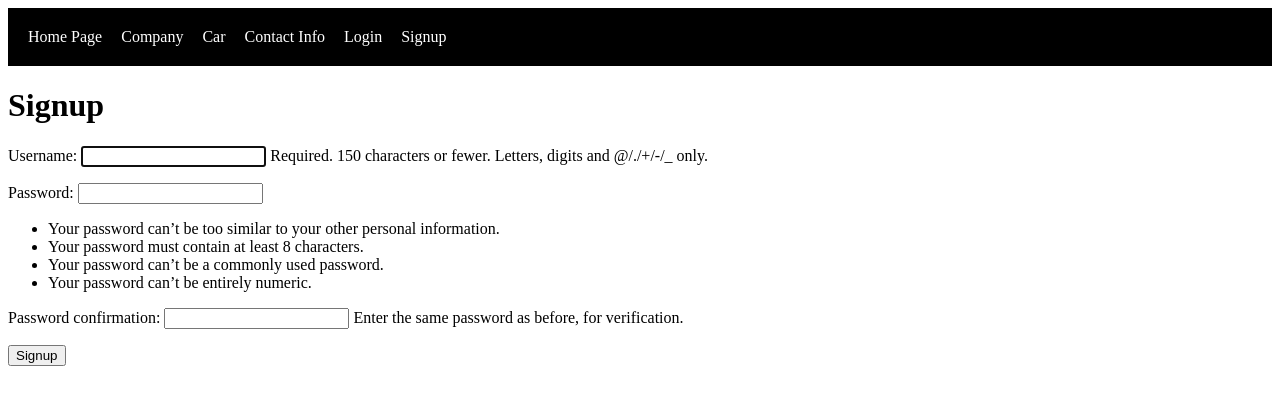
After one commit to saideendev111/CarSell, a Django app: page /auth/signup/ in a window 1280 px wide. The commit adds this page. Shown: the top 405 px of the page. Run offline with Django 5.2, Linux system fonts and the light colour scheme.

Commit message:
Created auth functionality

```diff
--- a/cars_resale_project/settings.py
+++ b/cars_resale_project/settings.py
@@ -126,3 +126,8 @@ STATIC_URL = 'static/'
 # https://docs.djangoproject.com/en/5.2/ref/settings/#default-auto-field
 
 DEFAULT_AUTO_FIELD = 'django.db.models.BigAutoField'
+
+# Auth Redirects
+LOGIN_URL = "login"
+LOGIN_REDIRECT_URL = "home"       # after successful login
+LOGOUT_REDIRECT_URL = "login"     # after logout
--- a/cars_resale_project/urls.py
+++ b/cars_resale_project/urls.py
@@ -21,4 +21,5 @@ from django.urls import path,include
 urlpatterns = [
     path('admin/', admin.site.urls),
     path('', include('main_app.urls')),
+    path("auth/", include("django.contrib.auth.urls")),
 ]
--- a/main_app/templates/base.html
+++ b/main_app/templates/base.html
@@ -4,21 +4,24 @@
 <head>
   <meta charset="UTF-8">
   <meta name="viewport" content="width=device-width, initial-scale=1.0">
-    <title>Document</title>
-    <link rel="stylesheet" href="{% static 'css/style.css'%}">
-
+  <title>Car Website</title>
+  <link rel="stylesheet" href="{% static 'css/style.css' %}">
   {% block head %}{% endblock head %}
 </head>
 <body>
 
   <header class="navbar">
+    <!-- Left side of navbar -->
+
       <a href="/">Home Page</a>
 
       <div class="dropdown">
         <span class="dropbtn">Company</span>
         <div class="dropdown-content">
-                <a href="{% url 'company_list' %}">Companies list</a>
+          <a href="{% url 'company_list' %}">Companies List</a>
+          {% if user.is_authenticated %}
             <a href="{% url 'company_form' %}">Add Company</a>
+          {% endif %}
         </div>
       </div>
 
@@ -26,20 +29,47 @@
         <span class="dropbtn">Car</span>
         <div class="dropdown-content">
           <a href="{% url 'car_list' %}">Cars List</a>
+          {% if user.is_authenticated %}
             <a href="{% url 'car_form' %}">Add Car</a>
+          {% endif %}
         </div>
       </div>
 
       <div class="dropdown">
-            <span class="dropbtn">Contact info</span>
+        <span class="dropbtn">Contact Info</span>
         <div class="dropdown-content">
           <a href="{% url 'contact_list' %}">Contacts List</a>
+          {% if user.is_authenticated %}
             <a href="{% url 'contact_form' %}">Add Contact</a>
+          {% endif %}
         </div>
       </div>
 
+
+
+
+      {% if user.is_authenticated %}
+        <form method="post" action="{% url 'logout' %}" style="display:inline;">
+          {% csrf_token %}
+          <button type="submit" class="logout-btn">Logout</button>
+        </form>
+        <span style="color: white;" class="welcome">Welcome, {{ user.username }}!</span>
+      {% else %}
+        <a href="{% url 'login' %}">Login</a>
+        <a href="{% url 'signup' %}">Signup</a>
+      {% endif %}
+
   </header>
 
+  {% if messages %}
+    <ul>
+      {% for message in messages %}
+        <li class="{{ message.tags }}">{{ message }}</li>
+      {% endfor %}
+    </ul>
+  {% endif %}
+
   {% block content %}{% endblock content %}
+
 </body>
 </html>
--- /dev/null
+++ b/main_app/templates/registration/signup.html
@@ -0,0 +1,10 @@
+{% extends "base.html" %}
+
+{% block content %}
+<h1>Signup</h1>
+<form method="post">
+  {% csrf_token %}
+  {{ form.as_p }}
+  <button>Signup</button>
+</form>
+{% endblock content %}
--- a/main_app/urls.py
+++ b/main_app/urls.py
@@ -4,6 +4,8 @@ from . import views
 urlpatterns = [
     #homepage
     path('', views.HomepageView.as_view(), name='home'),
+
+    path('auth/signup/', views.SignUpView.as_view(), name='signup'),
 
     #Company
     path('company/company_list.html', views.CompanyListView.as_view(), name='company_list'),
--- a/main_app/views.py
+++ b/main_app/views.py
@@ -7,11 +7,22 @@ from .forms import CarForm, CompanyForm, ContactForm
 from django.views.generic import ListView, DetailView, CreateView, UpdateView, DeleteView, View
 from django.urls import reverse_lazy
 
+#auth imports
+from django.contrib.auth.mixins import LoginRequiredMixin
+from django.contrib.auth.forms import UserCreationForm
+from django.views.generic import FormView
+from django.contrib.auth.models import User
+
 # Create your views here.
 
 class HomepageView(View):
     def get(self, request):
         return render(request, 'home.html')
+
+class SignUpView(CreateView):
+    template_name = "registration/signup.html"
+    form_class = UserCreationForm
+    success_url = reverse_lazy("login")
 
 #CRUD for company
 class CompanyListView(ListView):
@@ -25,19 +36,19 @@ class CompanyDetailView(DetailView):
     context_object_name = 'company'
     pk_url_kwarg = 'id'
 
-class CompanyCreateView(CreateView):
+class CompanyCreateView(LoginRequiredMixin, CreateView):
     model = Company
     form_class = CompanyForm
     template_name = 'company/company_form.html'
     success_url = reverse_lazy('company_list')
 
-class CompanyUpdateView(UpdateView):
+class CompanyUpdateView(LoginRequiredMixin, UpdateView):
     model = Company
     form_class = CompanyForm
     template_name = 'company/company_form.html'
     success_url = reverse_lazy('company_list')
 
-class CompanyDeleteView(DeleteView):
+class CompanyDeleteView(LoginRequiredMixin, DeleteView):
     model = Company
     success_url = reverse_lazy('company_list')
 
@@ -53,19 +64,19 @@ class CarDetailView(DetailView):
     context_object_name = 'car'
     pk_url_kwarg = 'pk'
 
-class CarCreateView(CreateView):
+class CarCreateView(LoginRequiredMixin, CreateView):
     model = Car
     form_class = CarForm
     template_name = 'car/car_form.html'
     success_url = reverse_lazy('car_list')
 
-class CarUpdateView(UpdateView):
+class CarUpdateView(LoginRequiredMixin, UpdateView):
     model = Car
     form_class = CarForm
     template_name = 'car/car_form.html'
     success_url = reverse_lazy('car_list')
 
-class CarDeleteView(DeleteView):
+class CarDeleteView(LoginRequiredMixin, DeleteView):
     model = Car
     success_url = reverse_lazy('car_list')
 
@@ -81,18 +92,18 @@ class ContactDetailView(DetailView):
     context_object_name = 'contact'
     pk_url_kwarg = 'pk'
 
-class ContactCreateView(CreateView):
+class ContactCreateView(LoginRequiredMixin, CreateView):
     model = Contact
     form_class = ContactForm
     template_name = 'contact/contact_form.html'
     success_url = reverse_lazy('contact_list')
 
-class ContactUpdateView(UpdateView):
+class ContactUpdateView(LoginRequiredMixin, UpdateView):
     model = Contact
     form_class = ContactForm
     template_name = 'contact/contact_form.html'
     success_url = reverse_lazy('contact_list')
 
-class ContactDeleteView(DeleteView):
+class ContactDeleteView(LoginRequiredMixin, DeleteView):
     model = Contact
     success_url =  reverse_lazy('contact_list')
```
Also changed, not shown: main_app/templates/registration/login.html (added, +11 -0 lines). Lines whose indentation alone changed are shown as unchanged.
